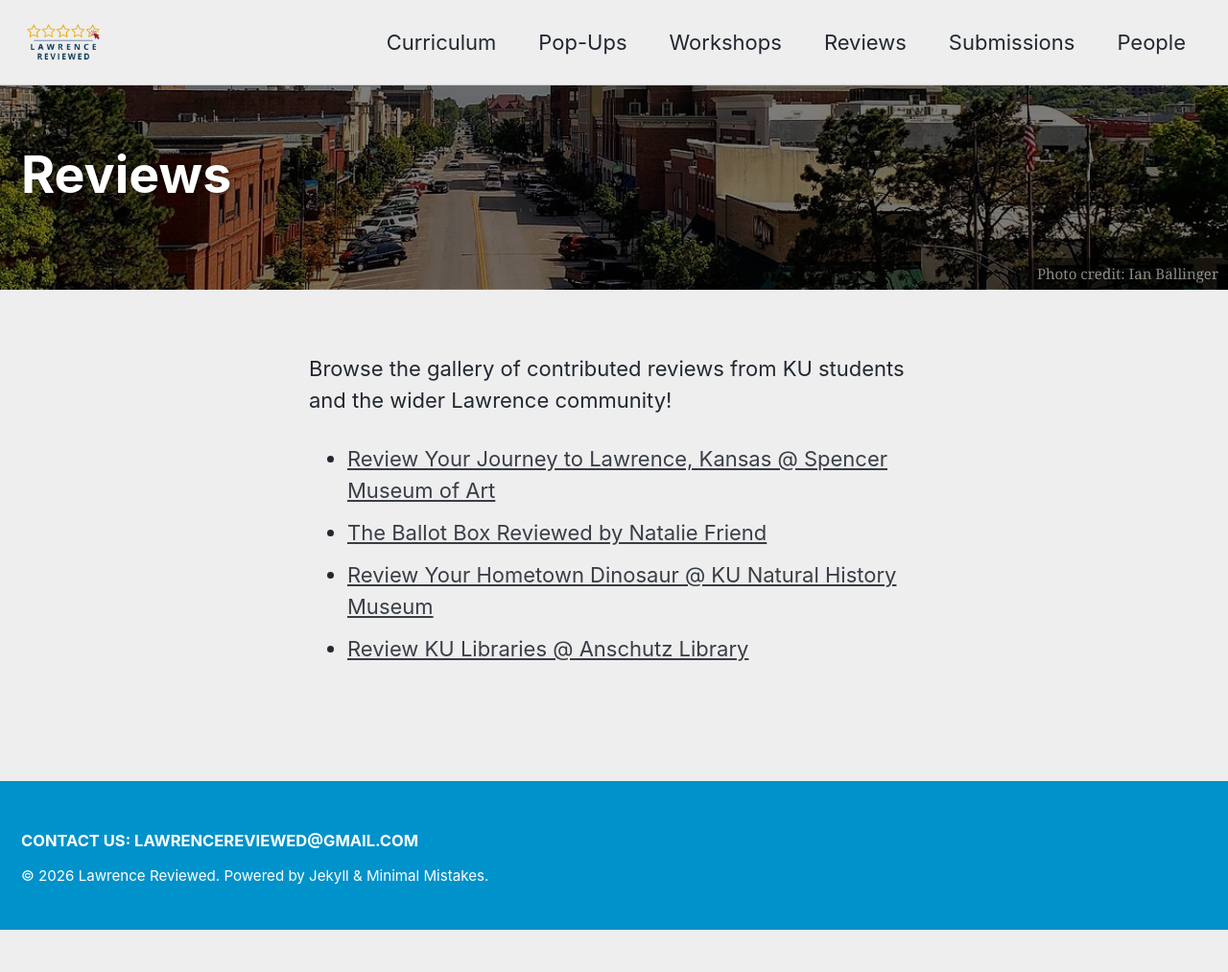
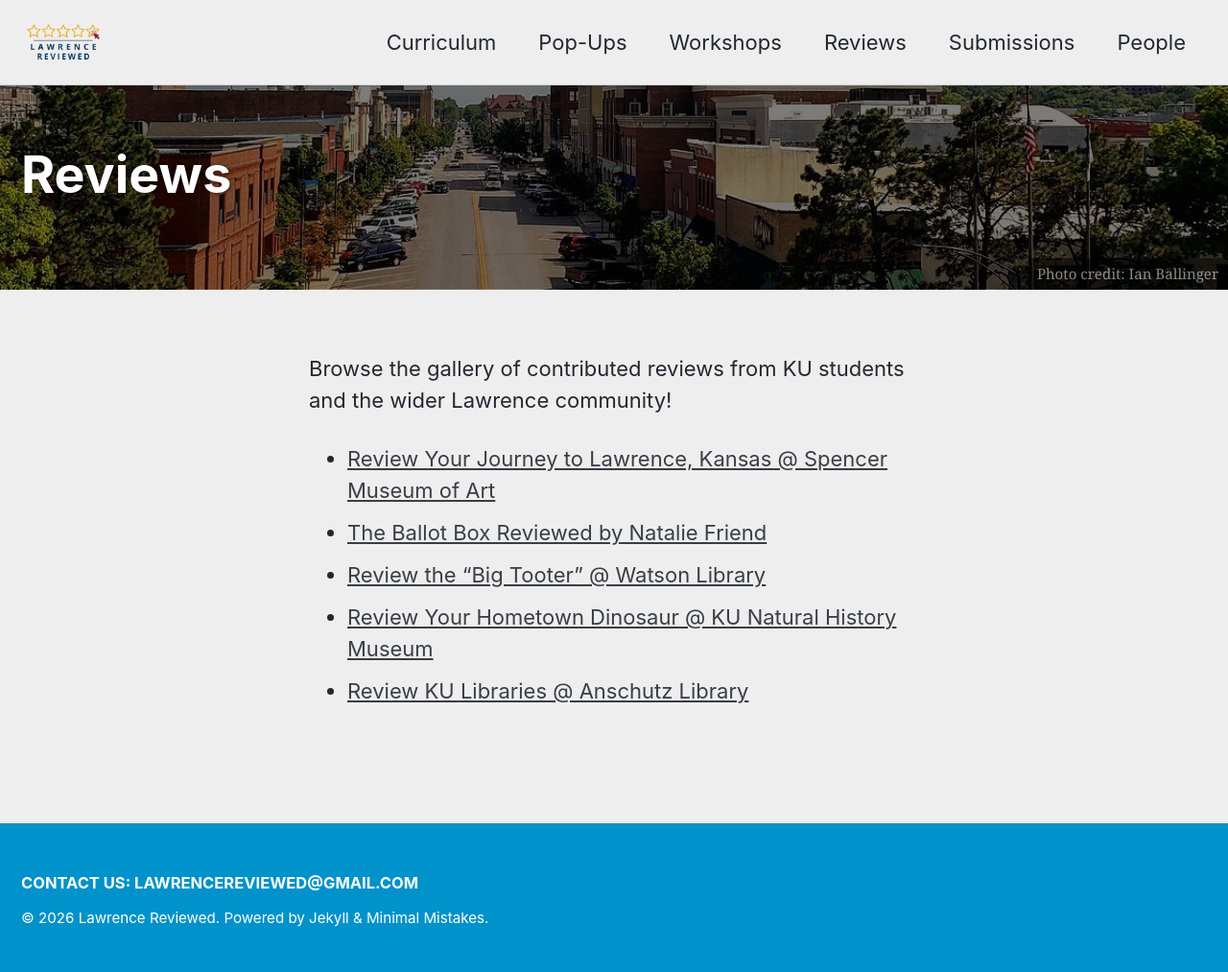
Before and after one commit to idrhku/lawrence-reviewed, a Jekyll site: the page built from _pages/reviews.md, in a window 1280 px wide. Shown: the whole page at 96% size. Built offline with Jekyll 4.4.1, drawn with Linux system fonts in a browser that asks for light colours; cached includes are drawn as plain includes; before the commit the page ends 969 px from its top, so only the background shows below that.

Commit message:
Update reviews.md

```diff
--- a/_pages/reviews.md
+++ b/_pages/reviews.md
@@ -17,5 +17,6 @@ Browse the gallery of contributed reviews from KU students and the wider Lawrenc
 
 - [Review Your Journey to Lawrence, Kansas @ Spencer Museum of Art](/spencer-journey)
 - [The Ballot Box Reviewed by Natalie Friend](/ballotbox)
+- [Review the “Big Tooter” @ Watson Library](/big-tooter)
 - [Review Your Hometown Dinosaur @ KU Natural History Museum](/hometown-dinosaur)
 - [Review KU Libraries @ Anschutz Library](/ku-libraries)
```
